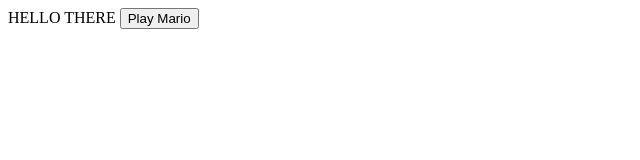
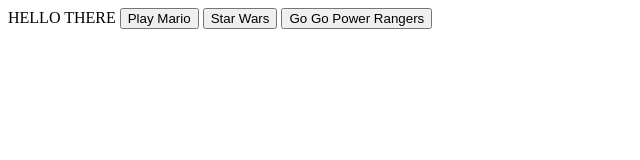
Before and after one commit to koop4/musicVibe, a plain HTML site: page index.html in a window 1280 px wide. Shown: the whole page, without its empty margins (0-640 px from the left). Drawn offline with Linux system fonts and the light colour scheme.

Commit message:
adds star wars and power rangers

```diff
--- a/index.html
+++ b/index.html
@@ -10,10 +10,24 @@
     HELLO THERE
     <button type="button" onclick="playMario()"> Play Mario </button>
 
+    <button type="button" onclick="playStarWars()"> Star Wars </button>
+
+    <button type="button" onclick="playPowerRangers()"> Go Go Power Rangers </button>
+
 </body>
 </html>
 
 <script>
+    function playPowerRangers() {
+        navigator.vibrate([150,150,150,150,75,75,150,150,150,150,450]);
+    }
+
+
+    function playStarWars() {
+        navigator.vibrate([500,110,500,110,450,110,200,110,170,40,450,110,200,110,170,40,500]);
+    }
+
+
     function playMario() {
         navigator.vibrate([125,75,125,275,200,275,125,75,128,275,200,600,200,600]);
     }
```
